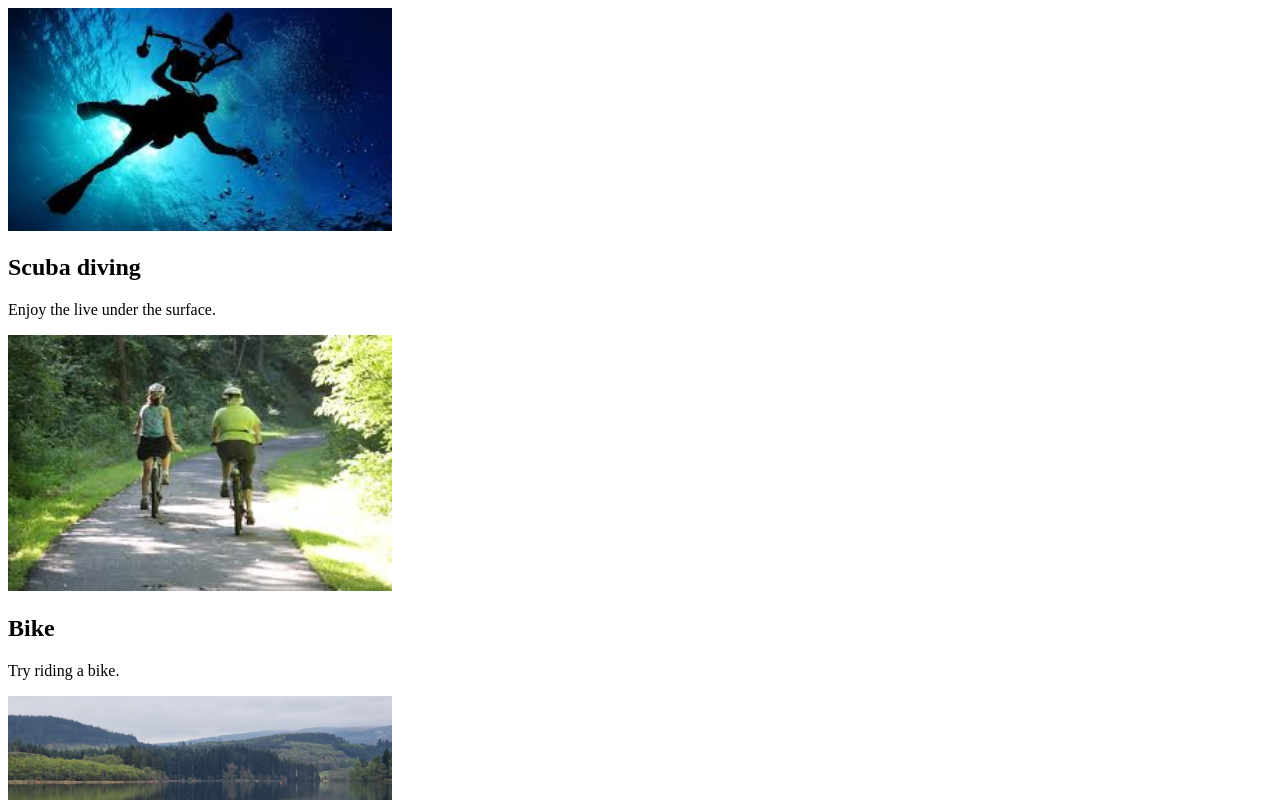
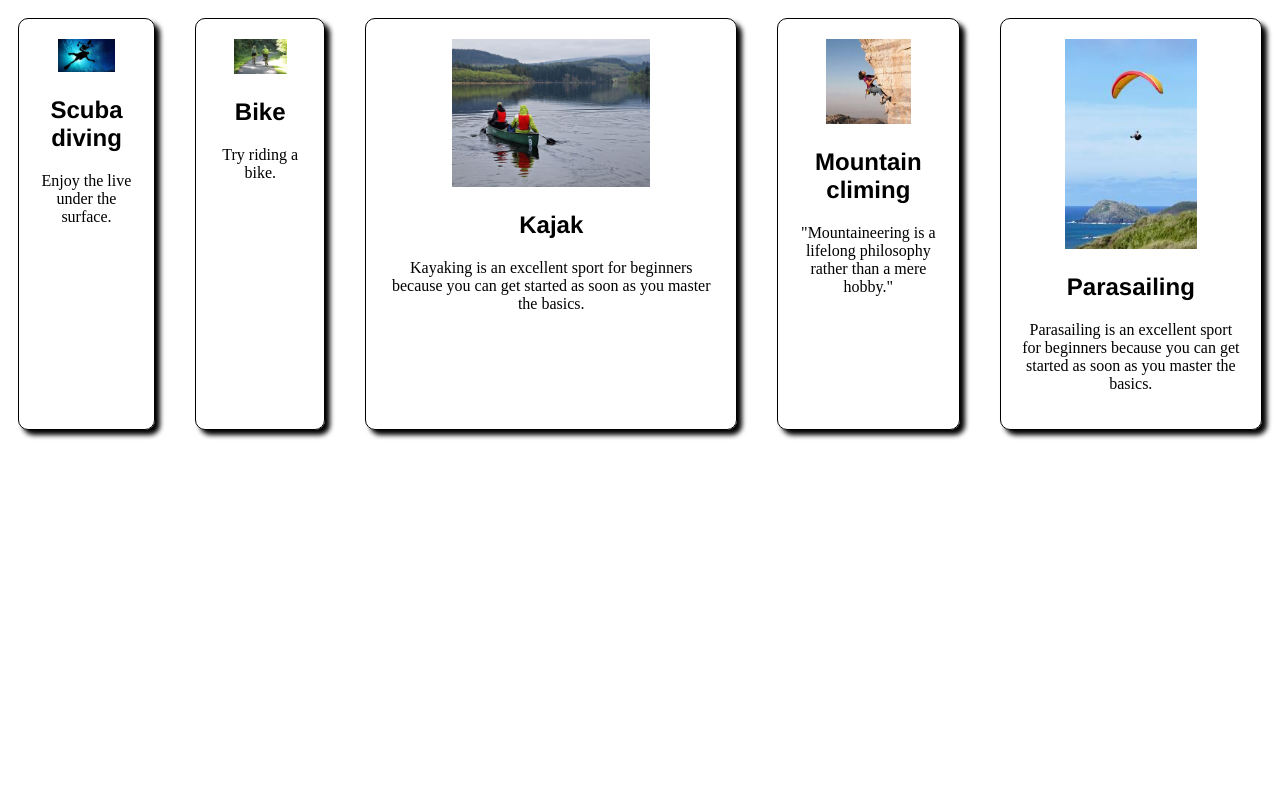
Before and after one commit to leahase/react, a React (Vite) app: page / in a window 1280 px wide. Shown: the top 800 px of the page. Built offline with nearby package versions, Linux system fonts and the light colour scheme.

Commit message:
css for all

```diff
--- a/src/App.jsx
+++ b/src/App.jsx
@@ -7,12 +7,13 @@ import Parasailing from './components/parasailing.jsx'
 function App() {
   return (
     <>
+    <div className='flex-container'>
     <Diving></Diving>
     <Cykling></Cykling>
     <Kajak></Kajak>
     <Climbing></Climbing>
     <Parasailing></Parasailing>
-
+    </div>
     </>
   )
 }
--- a/src/bike.css
+++ b/src/bike.css
@@ -0,0 +1,16 @@
+.bike {
+    border: 1px solid black;
+    border-radius: 10px;
+    box-shadow: 5px 5px 5px black;
+    padding: 20px;
+    margin: 10px;
+    text-align: center;
+    display: inline-block;
+}
+.image{
+    height: auto;
+    max-width: 90%;
+  }
+.heading {
+    font-family: 'Franklin Gothic Medium', 'Arial Narrow', Arial, sans-serif;
+}
--- a/src/climbing.css
+++ b/src/climbing.css
@@ -0,0 +1,16 @@
+.climbing {
+    border: 1px solid black;
+    border-radius: 10px;
+    box-shadow: 5px 5px 5px black;
+    padding: 20px;
+    margin: 10px;
+    text-align: center;
+    display: inline-block;
+}
+.imgage{
+    height: auto;
+    max-width: 60%;
+  }
+.heading {
+    font-family: 'Franklin Gothic Medium', 'Arial Narrow', Arial, sans-serif;
+}
--- a/src/components/Diving.jsx
+++ b/src/components/Diving.jsx
@@ -4,9 +4,9 @@ import "../diving.css";
 function Diving(){
 return(
     <>
-    <div>
-    <img src={divingPic} alt="scuba diving"/>
-    <h2>Scuba diving</h2>
+    <div className='diving'>
+    <img src={divingPic} alt="scuba diving" className='image'/>
+    <h2 className='heading' >Scuba diving</h2>
     <p>Enjoy the live under the surface.</p>
     </div>
     </>
--- a/src/components/bike.jsx
+++ b/src/components/bike.jsx
@@ -4,10 +4,10 @@ import "../bike.css";
 function Cycling(){
 return(
     <>
-    <div>
-    <img src={bikePic} alt="riding a bike"/>
-    <h2>Bike</h2>
-    <p>Try riding a bike.</p>
+    <div className="bike">
+    <img src={bikePic} alt="riding a bike" className='image'/>
+    <h2 className="heading">Bike</h2>
+    <p className="bike-text">Try riding a bike.</p>
     </div>
     </>
 )
--- a/src/components/climbing.jsx
+++ b/src/components/climbing.jsx
@@ -4,9 +4,9 @@ import "../climbing.css";
 function Climbing(){
 return(
     <>
-    <div>
-    <img src={climbingPic} alt="climbing"/>
-    <h2>Mountain climing</h2>
+    <div className='climbing'>
+    <img src={climbingPic} alt="climbing" className='image'/>
+    <h2 className='heading'>Mountain climing</h2>
     <p>"Mountaineering is a lifelong philosophy rather than a mere hobby." </p>
     </div>
     </>
--- a/src/components/kajak.jsx
+++ b/src/components/kajak.jsx
@@ -4,9 +4,9 @@ import "../kajak.css";
 function Kajak(){
 return(
     <>
-    <div>
-    <img src={kajakPic} alt="kajaking"/>
-    <h2>Kajak</h2>
+    <div className='kajak'>
+    <img src={kajakPic} alt="kajaking" className='image'/>
+    <h2 className='heading'>Kajak</h2>
     <p>Kayaking is an excellent sport for beginners because you can get started as soon as you master the basics.</p>
     </div>
     </>
--- a/src/components/parasailing.jsx
+++ b/src/components/parasailing.jsx
@@ -4,9 +4,9 @@ import "../parasailing.css";
 function Parasailing(){
 return(
     <>
-    <div>
-    <img src={parasailingkPic} alt="parasailing"/>
-    <h2>Parasailing</h2>
+    <div className='parasailing'>
+    <img src={parasailingkPic} alt="parasailing" className='image'/>
+    <h2 className='heading'>Parasailing</h2>
     <p>Parasailing is an excellent sport for beginners because you can get started as soon as you master the basics.</p>
     </div>
     </>
--- a/src/diving.css
+++ b/src/diving.css
@@ -0,0 +1,16 @@
+.diving {
+    border: 1px solid black;
+    border-radius: 10px;
+    box-shadow: 5px 5px 5px black;
+    padding: 20px;
+    margin: 10px;
+    text-align: center;
+    display: inline-block;
+}
+.image{
+    height: auto;
+    max-width: 60%;
+  }
+.heading {
+    font-family: 'Franklin Gothic Medium', 'Arial Narrow', Arial, sans-serif;
+}
--- a/src/index.css
+++ b/src/index.css
@@ -1,4 +1,5 @@
-img{
-  height: auto;
-  width: 30vw;
+.flex-container {
+  display: flex;
+  gap: 20px;
+  justify-content: space-around;
 }
--- a/src/kajak.css
+++ b/src/kajak.css
@@ -0,0 +1,16 @@
+.kajak {
+    border: 1px solid black;
+    border-radius: 10px;
+    box-shadow: 5px 5px 5px black;
+    padding: 20px;
+    margin: 10px;
+    text-align: center;
+    display: inline-block;
+}
+.image{
+    height: auto;
+    max-width: 60%;
+  }
+.heading {
+    font-family: 'Franklin Gothic Medium', 'Arial Narrow', Arial, sans-serif;
+}
--- a/src/parasailing.css
+++ b/src/parasailing.css
@@ -0,0 +1,16 @@
+.parasailing {
+    border: 1px solid black;
+    border-radius: 10px;
+    box-shadow: 5px 5px 5px black;
+    padding: 20px;
+    margin: 10px;
+    text-align: center;
+    display: inline-block;
+}
+.image{
+    height: auto;
+    max-width: 60%;
+  }
+.heading {
+    font-family: 'Franklin Gothic Medium', 'Arial Narrow', Arial, sans-serif;
+}
```
